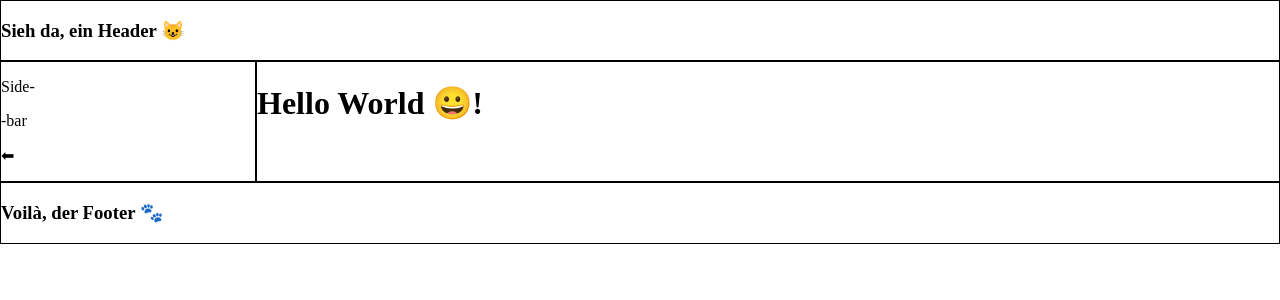
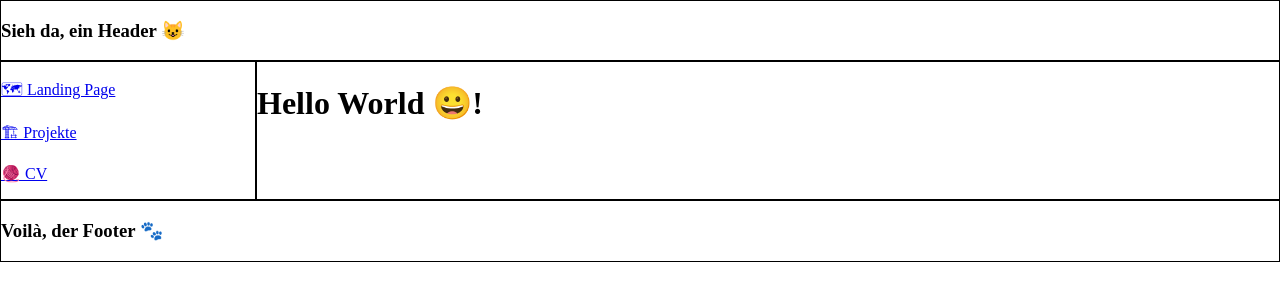
Before and after one commit to SvLowman/portfolio-website, a React (Create React App) app: page / in a window 1280 px wide. Shown: the top 300 px of the page. Built offline with nearby package versions, Linux system fonts and the light colour scheme.

Commit message:
:sparkles: Make pages selectable by sidebar items

```diff
--- a/src/components/Sidebar.js
+++ b/src/components/Sidebar.js
@@ -1,16 +1,23 @@
 import React from "react";
 import styled from "styled-components/macro";
+import { Link } from "react-router-dom";
 
 const SidebarContainer = styled.div`
   border: solid 1px black;
 `;
 
-const LandingPage = () => (
+const Sidebar = () => (
   <SidebarContainer>
-    <p>Side-</p>
-    <p>-bar</p>
-    <p>⬅</p>
+    <Link to="/">
+      <p>🗺 Landing Page</p>
+    </Link>
+    <Link to="/projects">
+      <p>🏗 Projekte</p>
+    </Link>
+    <Link to="/cv">
+      <p>🧶 CV</p>
+    </Link>
   </SidebarContainer>
 );
 
-export default LandingPage;
+export default Sidebar;
```
